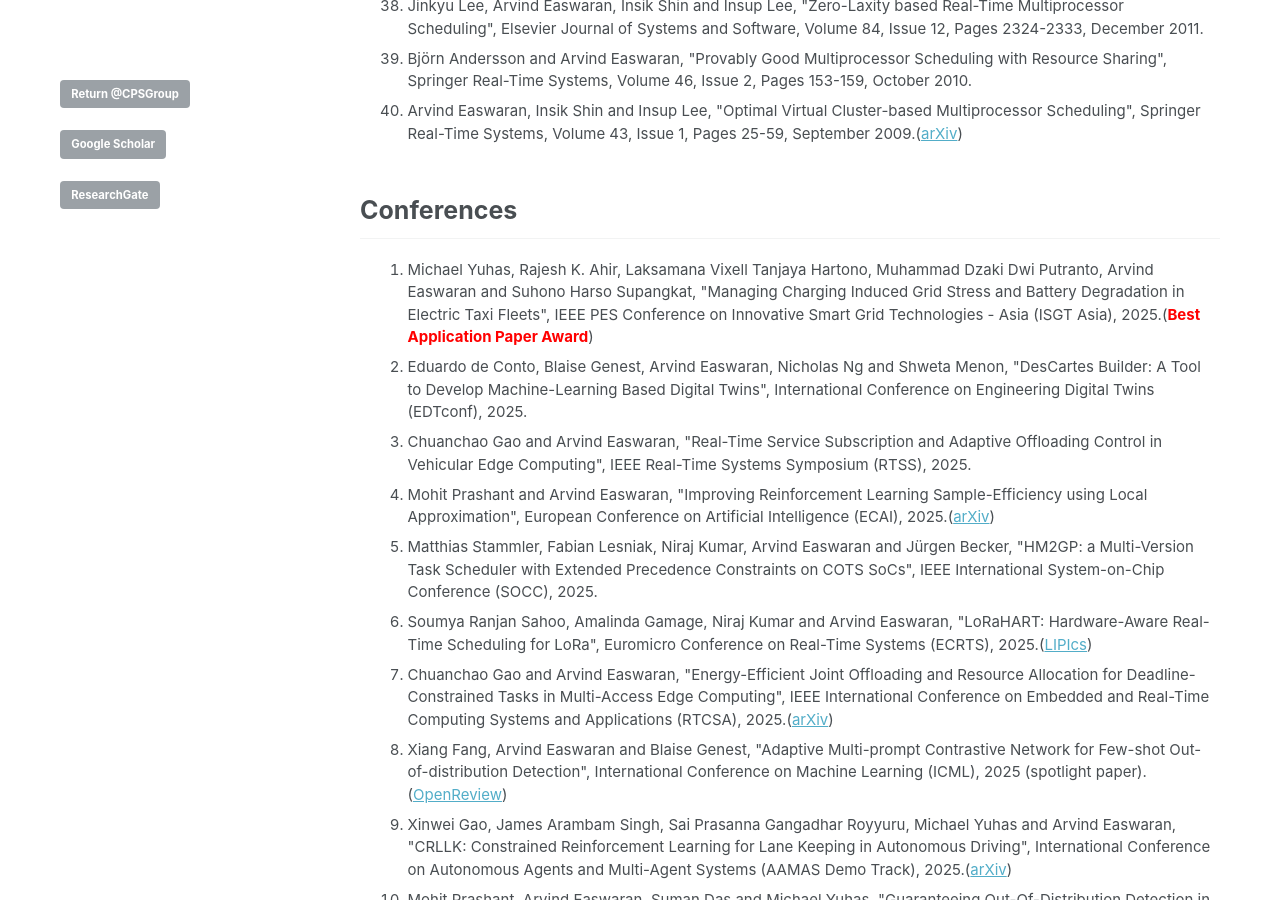
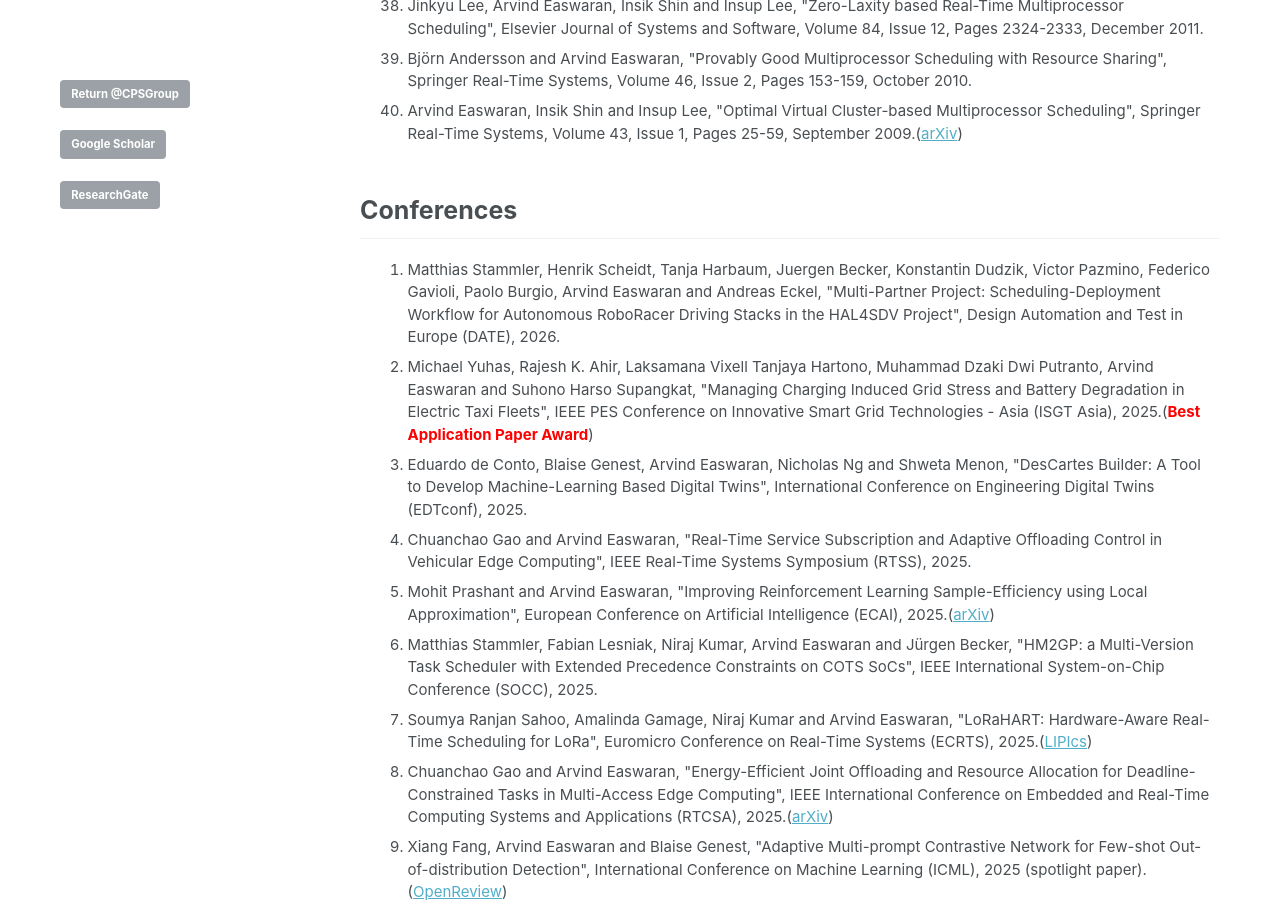
Before and after one commit to CPS-research-group/CPS-research-group.github.io, a Jekyll site: the page built from _pages/research_profile.md, in a window 1280 px wide and 900 px high, scrolled down 2776 px. Built offline with Jekyll 4.4.1, drawn with Linux system fonts in a browser that asks for light colours.

Commit message:
Updates.

```diff
--- a/_pages/research_profile.md
+++ b/_pages/research_profile.md
@@ -67,6 +67,7 @@ a.a:active {color:#0000FF; text-decoration:none;}
 
 ## Conferences
    <ol>
+   			<li class="a">Matthias Stammler, Henrik Scheidt, Tanja Harbaum, Juergen Becker, Konstantin Dudzik, Victor Pazmino, Federico Gavioli, Paolo Burgio, Arvind Easwaran and Andreas Eckel, "Multi-Partner Project: Scheduling-Deployment Workflow for Autonomous RoboRacer Driving Stacks in the HAL4SDV Project", Design Automation and Test in Europe (DATE), 2026.</li>
    			<li class="a">Michael Yuhas, Rajesh K. Ahir, Laksamana Vixell Tanjaya Hartono, Muhammad Dzaki Dwi Putranto, Arvind Easwaran and Suhono Harso Supangkat, "Managing Charging Induced Grid Stress and Battery Degradation in Electric Taxi Fleets", IEEE PES Conference on Innovative Smart Grid Technologies - Asia (ISGT Asia), 2025.(<font color="FF0000"><B>Best Application Paper Award</B></font>)</li>
    			<li class="a">Eduardo de Conto, Blaise Genest, Arvind Easwaran, Nicholas Ng and Shweta Menon, "DesCartes Builder: A Tool to Develop Machine-Learning Based Digital Twins", International Conference on Engineering Digital Twins (EDTconf), 2025.</li>
    			<li class="a">Chuanchao Gao and Arvind Easwaran, "Real-Time Service Subscription and Adaptive Offloading Control in Vehicular Edge Computing", IEEE Real-Time Systems Symposium (RTSS), 2025.</li>
```
